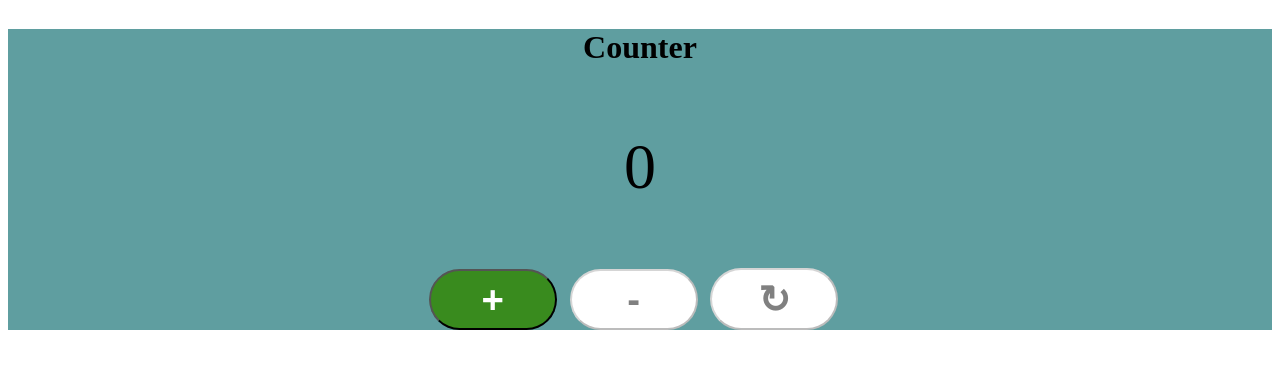
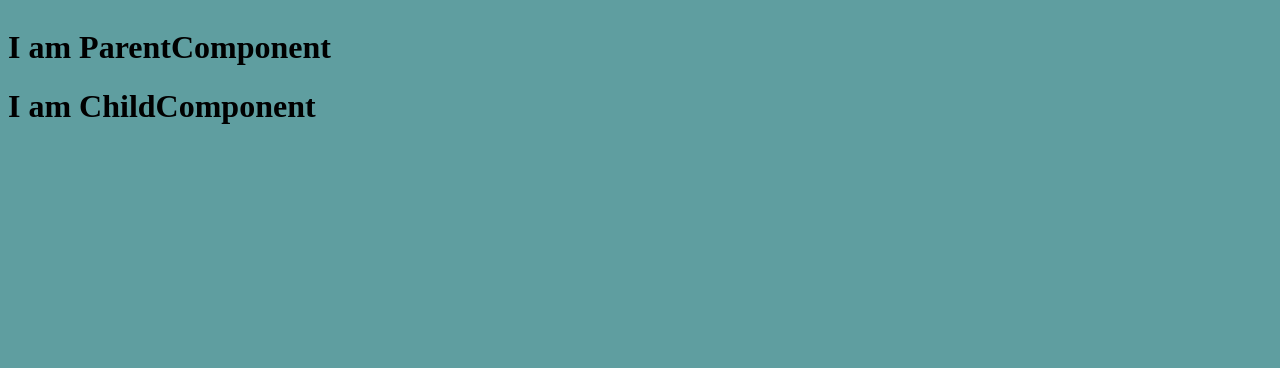
Before and after one commit to SazinSamin/ReactJs, a React (Create React App) app: page / in a window 1280 px wide. Shown: the top 368 px of the page. Built offline with nearby package versions, Linux system fonts and the light colour scheme.

Commit message:
State lifting

```diff
--- a/public/style.css
+++ b/public/style.css
@@ -1,7 +1,10 @@
 body{
     align-items: center;
     align-content: center;
+    background-color: cadetblue;
 }
+
+
 
 .main{
     background-color: cadetblue;
--- a/src/App.js
+++ b/src/App.js
@@ -1,7 +1,7 @@
-import Counter from "./Counter"
+import Statelifting from "./State_lifiting/Parent"
 
 export default function App() {
     return <div>
-        <Counter />
+        <Statelifting />
     </div>
 }
--- a/src/Counter/index.js
+++ /dev/null
@@ -1,33 +0,0 @@
-import React, {useState } from "react";
-
-export default function Counter() {
-  const [counter, setCounter] = useState(0);
-
-  const increment = () => {
-    setCounter((prevCount) => prevCount + 1);
-  };
-
-  const decrement = () => {
-    setCounter((prevCount) => prevCount - 1);
-  };
-
-  const handleReset = () => {
-    setCounter(0);
-  };
-
-  return (
-    <div className="main">
-      <h1>Counter</h1>
-      <p>{counter}</p>
-      <button onClick={increment} disabled={counter >= 5 ? true : false}>
-        +
-      </button>
-      <button onClick={decrement} disabled={counter <= 0 ? true : false}>
-        -
-      </button>
-      <button onClick={handleReset} disabled={counter == 0 ? true : false}>
-        ↻
-      </button>
-    </div>
-  );
-}
--- /dev/null
+++ b/src/State_lifiting/Child.js
@@ -0,0 +1,10 @@
+export default function ChildComponent (props) {
+
+  const data = "This data is from Child component"
+
+  props.sendData(data);
+
+  return <div>
+    <h1>I am ChildComponent</h1>
+  </div>
+}
--- /dev/null
+++ b/src/State_lifiting/Parent.js
@@ -0,0 +1,13 @@
+import ChildComponent from "./Child"
+
+export default function ParentComponent () {
+
+  const handleChildData = (childData) => {
+    console.log(childData);
+  }
+
+  return <div>
+    <h1>I am ParentComponent</h1>
+    <ChildComponent sendData={handleChildData}/>
+  </div>
+}
```
Also changed, not shown: 1 other file (tests, documents, lock files or other folders).
